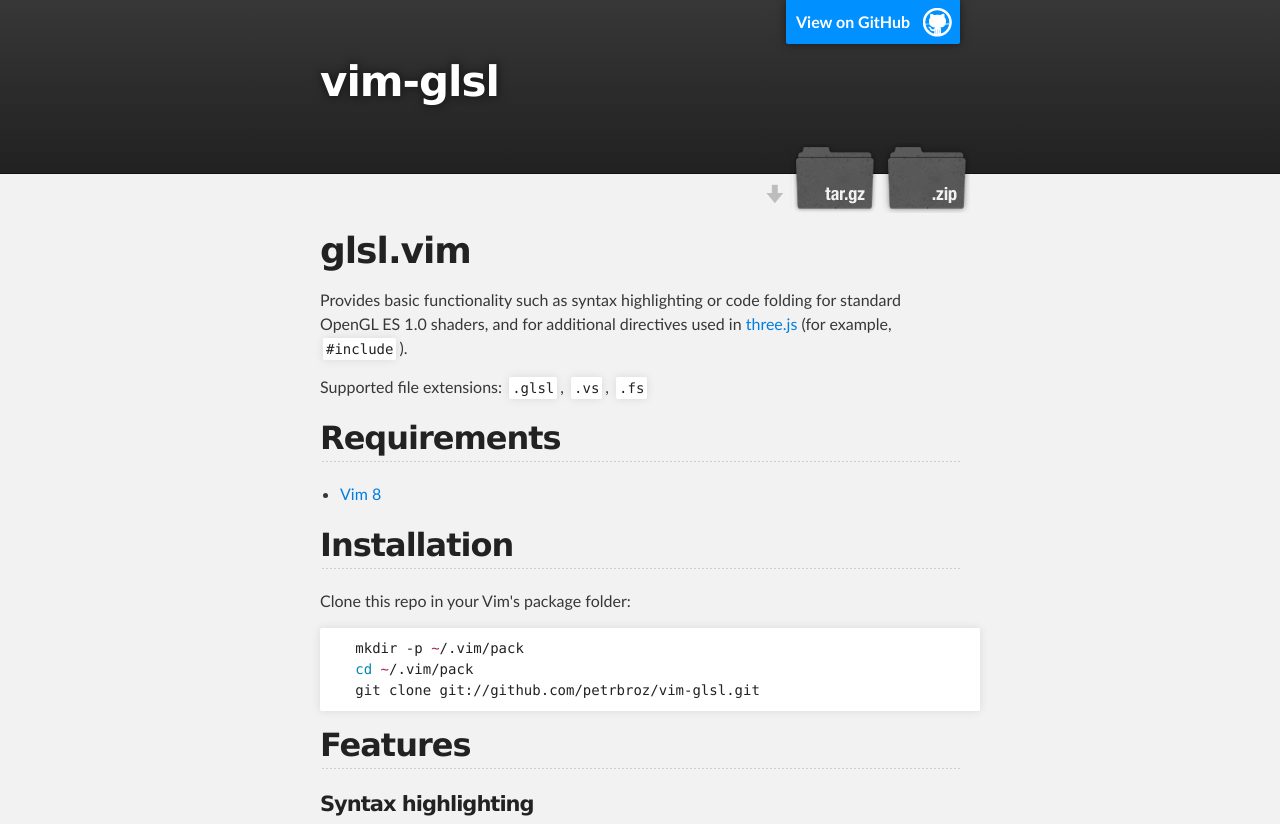
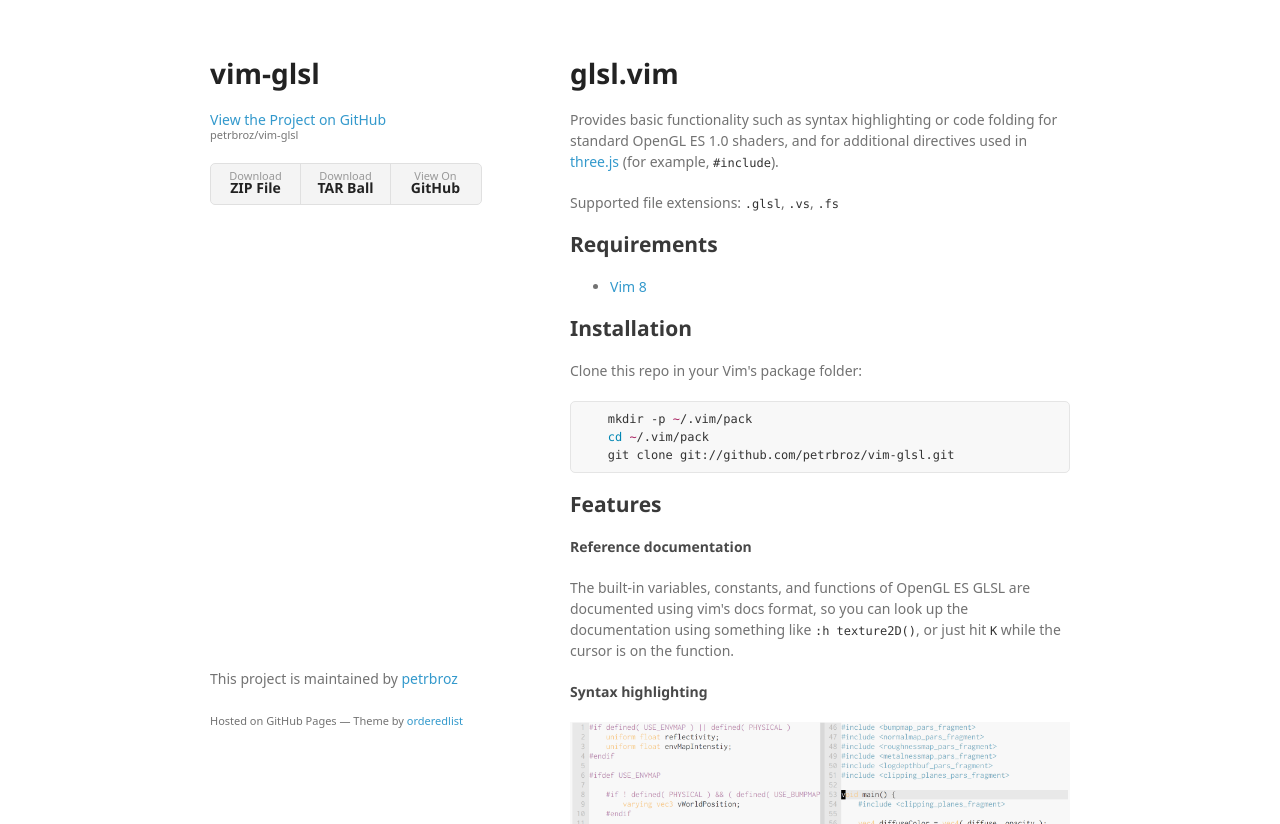
Before and after one commit to petrbroz/vim-glsl, a plain HTML site: page index.html in a window 1280 px wide. Shown: the top 824 px of the page. Drawn offline with Linux system fonts and the light colour scheme; a web font is replaced by a local one.

Commit message:
Create gh-pages branch via GitHub

```diff
--- a/index.html
+++ b/index.html
@@ -1,36 +1,33 @@
-<!DOCTYPE html>
+<!doctype html>
 <html>
+  <head>
+    <meta charset="utf-8">
+    <meta http-equiv="X-UA-Compatible" content="chrome=1">
+    <title>vim-glsl by petrbroz</title>
 
-  <head>
-    <meta charset='utf-8'>
-    <meta http-equiv="X-UA-Compatible" content="chrome=1">
-    <meta name="description" content="vim-glsl : ">
+    <link rel="stylesheet" href="stylesheets/styles.css">
+    <link rel="stylesheet" href="stylesheets/github-light.css">
+    <meta name="viewport" content="width=device-width">
+    <!--[if lt IE 9]>
+    <script src="//html5shiv.googlecode.com/svn/trunk/html5.js"></script>
+    <![endif]-->
+  </head>
+  <body>
+    <div class="wrapper">
+      <header>
+        <h1>vim-glsl</h1>
+        <p></p>
 
-    <link rel="stylesheet" type="text/css" media="screen" href="stylesheets/stylesheet.css">
+        <p class="view"><a href="https://github.com/petrbroz/vim-glsl">View the Project on GitHub <small>petrbroz/vim-glsl</small></a></p>
 
-    <title>vim-glsl</title>
-  </head>
 
-  <body>
-
-    <!-- HEADER -->
-    <div id="header_wrap" class="outer">
-        <header class="inner">
-          <a id="forkme_banner" href="https://github.com/petrbroz/vim-glsl">View on GitHub</a>
-
-          <h1 id="project_title">vim-glsl</h1>
-          <h2 id="project_tagline"></h2>
-
-            <section id="downloads">
-              <a class="zip_download_link" href="https://github.com/petrbroz/vim-glsl/zipball/master">Download this project as a .zip file</a>
-              <a class="tar_download_link" href="https://github.com/petrbroz/vim-glsl/tarball/master">Download this project as a tar.gz file</a>
-            </section>
-        </header>
-    </div>
-
-    <!-- MAIN CONTENT -->
-    <div id="main_content_wrap" class="outer">
-      <section id="main_content" class="inner">
+        <ul>
+          <li><a href="https://github.com/petrbroz/vim-glsl/zipball/master">Download <strong>ZIP File</strong></a></li>
+          <li><a href="https://github.com/petrbroz/vim-glsl/tarball/master">Download <strong>TAR Ball</strong></a></li>
+          <li><a href="https://github.com/petrbroz/vim-glsl">View On <strong>GitHub</strong></a></li>
+        </ul>
+      </header>
+      <section>
         <h1>
 <a id="glslvim" class="anchor" href="#glslvim" aria-hidden="true"><span aria-hidden="true" class="octicon octicon-link"></span></a>glsl.vim</h1>
 
@@ -60,6 +57,13 @@ for standard OpenGL ES 1.0 shaders, and for additional directives used in
 <a id="features" class="anchor" href="#features" aria-hidden="true"><span aria-hidden="true" class="octicon octicon-link"></span></a>Features</h2>
 
 <h4>
+<a id="reference-documentation" class="anchor" href="#reference-documentation" aria-hidden="true"><span aria-hidden="true" class="octicon octicon-link"></span></a>Reference documentation</h4>
+
+<p>The built-in variables, constants, and functions of OpenGL ES GLSL are documented
+using vim's docs format, so you can look up the documentation using something like
+<code>:h texture2D()</code>, or just hit <code>K</code> while the cursor is on the function.</p>
+
+<h4>
 <a id="syntax-highlighting" class="anchor" href="#syntax-highlighting" aria-hidden="true"><span aria-hidden="true" class="octicon octicon-link"></span></a>Syntax highlighting</h4>
 
 <p><img src="https://github.com/petrbroz/vim-glsl/blob/gh-pages/images/syntax.png" alt="Syntax highlighting"></p>
@@ -82,17 +86,12 @@ for standard OpenGL ES 1.0 shaders, and for additional directives used in
 
 <p>Distributed under the same terms as Vim. See <code>:help license</code>.</p>
       </section>
-    </div>
-
-    <!-- FOOTER  -->
-    <div id="footer_wrap" class="outer">
-      <footer class="inner">
-        <p class="copyright">vim-glsl maintained by <a href="https://github.com/petrbroz">petrbroz</a></p>
-        <p>Published with <a href="https://pages.github.com">GitHub Pages</a></p>
+      <footer>
+        <p>This project is maintained by <a href="https://github.com/petrbroz">petrbroz</a></p>
+        <p><small>Hosted on GitHub Pages &mdash; Theme by <a href="https://github.com/orderedlist">orderedlist</a></small></p>
       </footer>
     </div>
-
-
+    <script src="javascripts/scale.fix.js"></script>
 
   </body>
 </html>
```
Also changed, not shown: params.json (+1 -1 lines).
